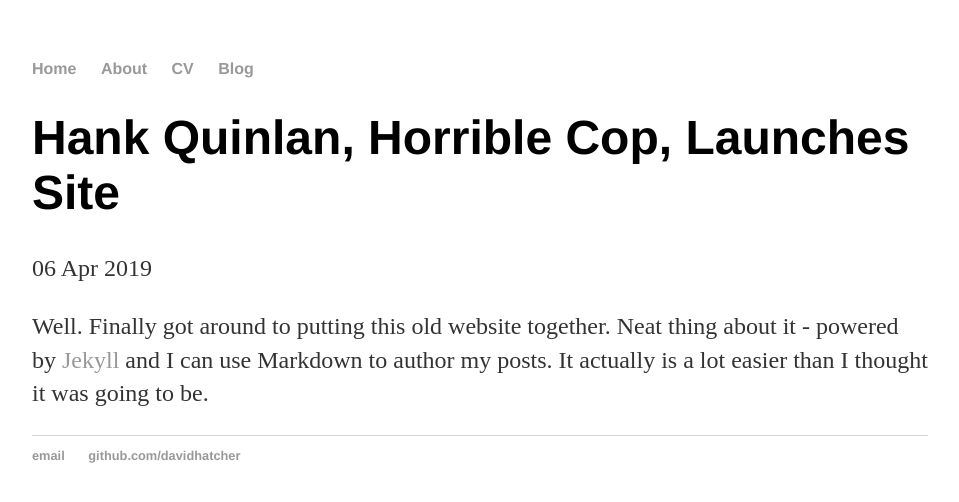
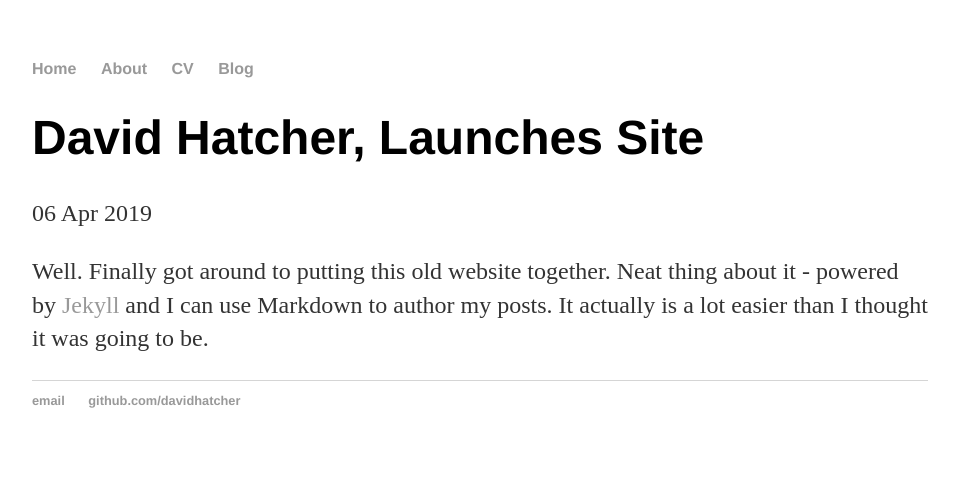
Before and after one commit to David-Hatcher/David-Hatcher.github.io, a Jekyll site: the page built from _posts/2019-04-06-David-Hatcher-Site-Launch.md, in a window 1280 px wide. Shown: the top 502 px of the page, without its empty margins (160-1119 px from the left). Built offline with Jekyll 4.4.1, drawn with Linux system fonts in a browser that asks for light colours.

Commit message:
updating

```diff
--- a/_posts/2019-04-06-David-Hatcher-Site-Launch.md
+++ b/_posts/2019-04-06-David-Hatcher-Site-Launch.md
@@ -1,6 +1,6 @@
 ---
 layout: post
-title: "Hank Quinlan, Horrible Cop, Launches Site"
+title: "David Hatcher, Launches Site"
 date: 2019-04-06
 ---
 
```
